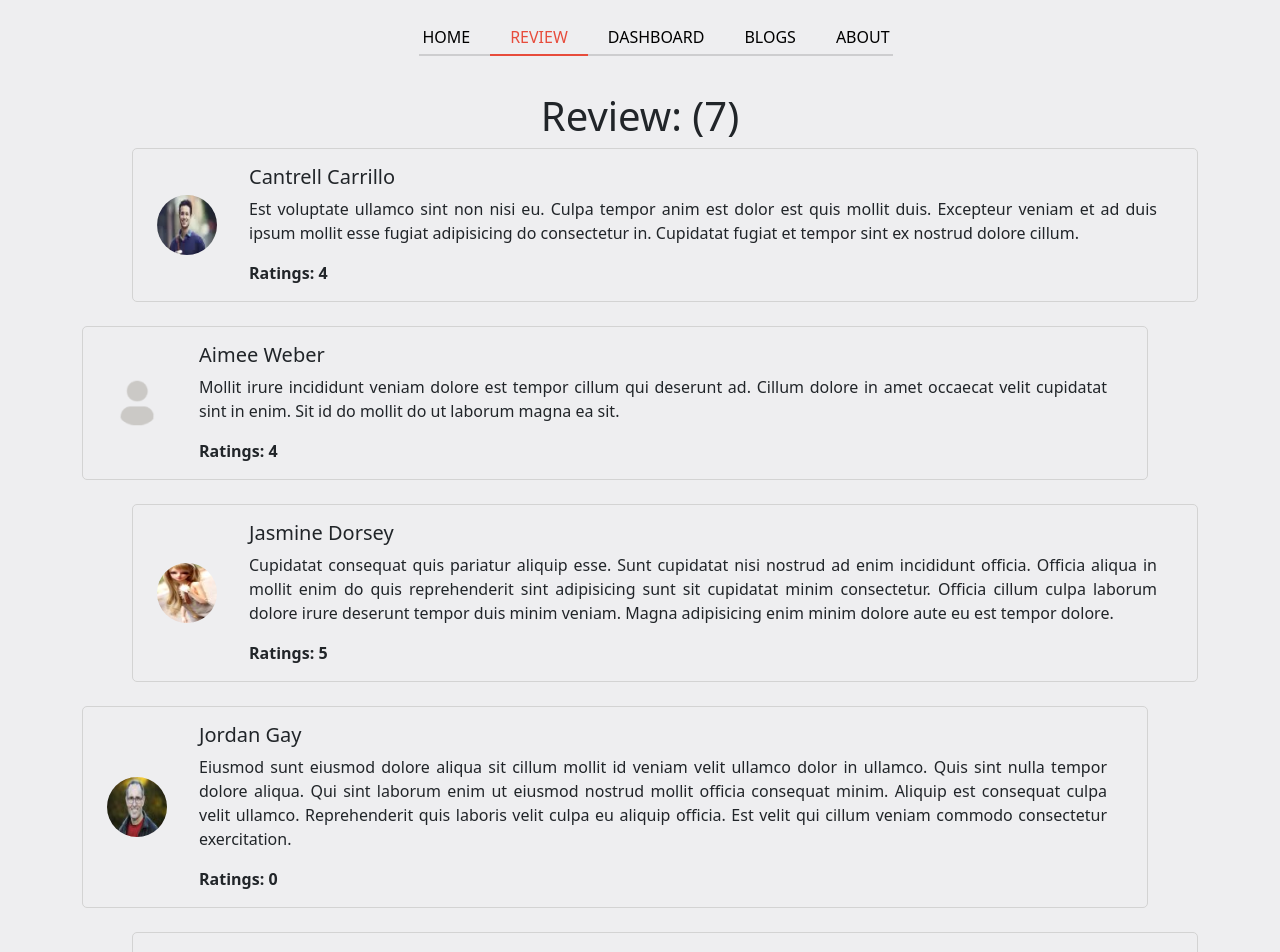
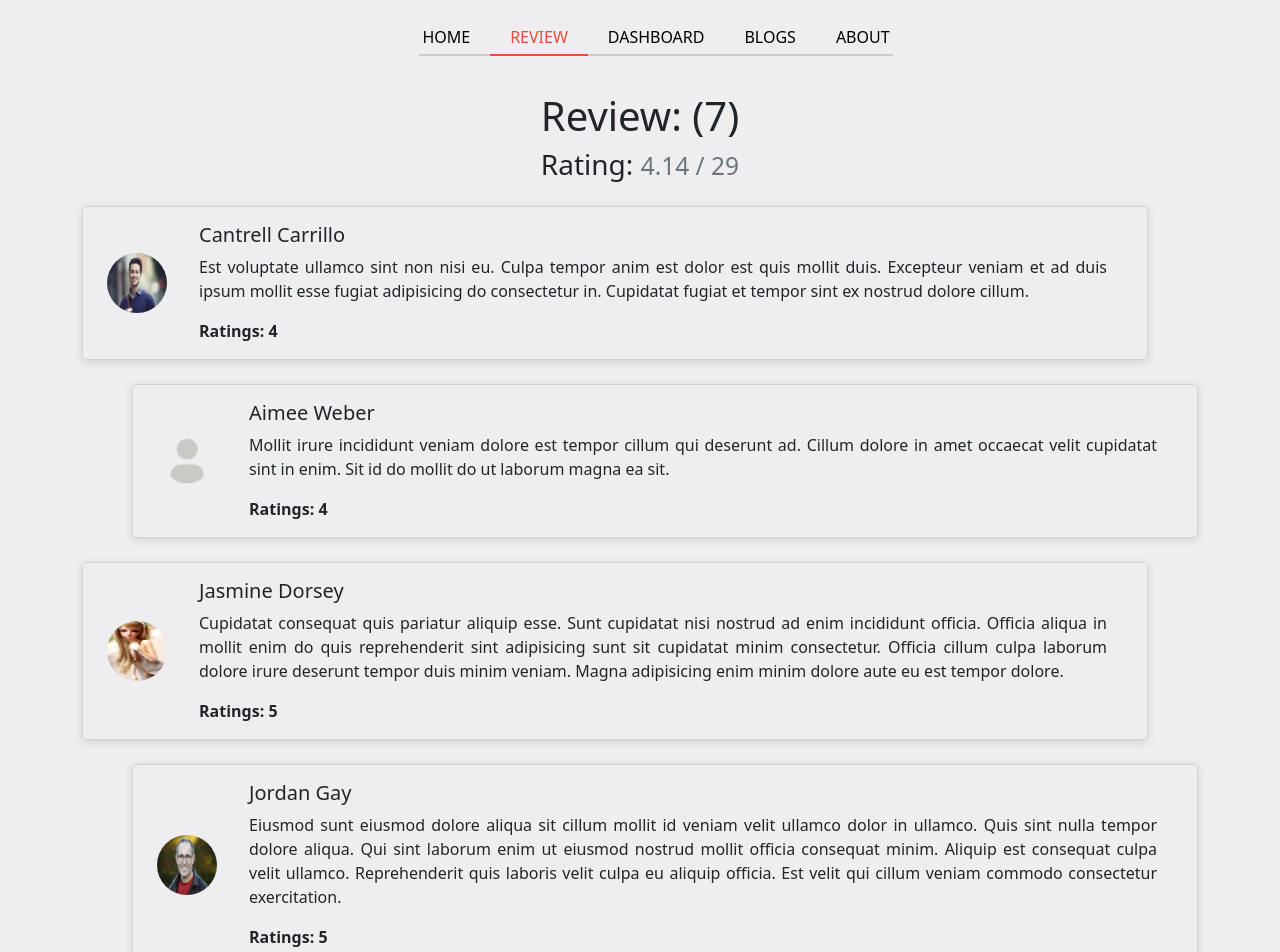
Before and after one commit to suronjit797/organic-firm, a React (Create React App) app: page /review in a window 1280 px wide. Shown: the top 952 px of the page. Built offline with nearby package versions, Linux system fonts and the light colour scheme.

Commit message:
responsive update

```diff
--- a/public/rating.json
+++ b/public/rating.json
@@ -24,7 +24,7 @@
         "picture": "images/user3.png",
         "name": "Jordan Gay",
         "review": "Eiusmod sunt eiusmod dolore aliqua sit cillum mollit id veniam velit ullamco dolor in ullamco. Quis sint nulla tempor dolore aliqua. Qui sint laborum enim ut eiusmod nostrud mollit officia consequat minim. Aliquip est consequat culpa velit ullamco. Reprehenderit quis laboris velit culpa eu aliquip officia. Est velit qui cillum veniam commodo consectetur exercitation.",
-        "ratings": 0
+        "ratings": 5
     },
     {
         "id": "6249d1362b9169c93d97911d",
@@ -38,13 +38,13 @@
         "picture": "images/user5.png",
         "name": "Christina Mann",
         "review": "Adipisicing exercitation cillum aute aute aliquip. Cillum laboris dolore voluptate ipsum nulla ex adipisicing. Mollit occaecat consequat enim commodo veniam cillum excepteur nostrud. Ex mollit quis enim excepteur aliquip voluptate aliquip qui fugiat officia ipsum consequat fugiat. In sunt proident quis commodo officia ipsum velit.",
-        "ratings": 0
+        "ratings": 3
     },
     {
         "id": "6249d136b6bc024af58e5b7d",
         "picture": "images/user6.png",
         "name": "Darla Gamble",
         "review": "Et laboris qui cillum laborum exercitation elit officia. Elit dolore est enim labore. Deserunt cupidatat pariatur voluptate officia cillum qui elit occaecat ad proident ex eu velit. Veniam duis minim sit esse ea proident. Esse aliqua sunt dolore nostrud ut eiusmod dolore ut. Et proident nostrud in ut.",
-        "ratings": 1
+        "ratings": 4
     }
 ]
--- a/src/components/ReviewCard/ReviewCard.css
+++ b/src/components/ReviewCard/ReviewCard.css
@@ -3,9 +3,19 @@
     align-items: center;
     border: 1px solid lightgray;
     border-radius: 5px;
+    box-shadow: rgba(99, 99, 99, 0.2) 0px 2px 8px 0px;
 }
 .review_card img{
     height: 60px;
     width: 60px;
     border-radius: 50%;
 }
+
+@media (max-width: 576px) {
+    .review_card{
+        flex-direction: column;
+        margin-left: 0 !important;
+        margin-right: 0 !important;
+        padding: 20px 0;
+    }
+}
--- a/src/page/Dashboard/Dashboard.js
+++ b/src/page/Dashboard/Dashboard.js
@@ -21,7 +21,7 @@ const Dashboard = () => {
 
                 <div className="col-md-6">
                     <h4 className="text-center text-primary text-uppercase"> Month wise sell </h4>
-                    <div className="p-5">
+                    <div className="px-5 pb-5 pt-3">
                         <ResponsiveContainer width='100%' aspect={4.0 / 3.0}>
                             <LineChart width={500} height={300} data={data} margin={{ top: 5, right: 20, bottom: 5, left: 0 }}>
                                 <Line type="monotone" dataKey="sell" stroke="#8884d8" activeDot={{ r: 8 }} />
@@ -33,10 +33,9 @@ const Dashboard = () => {
                     </div>
                 </div>
 
-
                 <div className="col-md-6">
                     <h4 className="text-center text-primary text-uppercase"> investment vs revenue </h4>
-                    <div className="p-5">
+                    <div className="px-5 pb-5 pt-3">
                         <ResponsiveContainer width='100%' aspect={4.0 / 3.0}>
                             <AreaChart
                                 width={500}
@@ -60,10 +59,9 @@ const Dashboard = () => {
                     </div>
                 </div>
 
-
                 <div className="col-md-6">
                     <h4 className="text-center text-primary text-uppercase"> investment vs revenue </h4>
-                    <div className="p-5">
+                    <div className="px-5 pb-5 pt-3">
                         <ResponsiveContainer width='100%' aspect={4.0 / 3.0}>
                             <BarChart
                                 width={500}
@@ -88,10 +86,9 @@ const Dashboard = () => {
                     </div>
                 </div>
 
-
                 <div className="col-md-6">
                     <h4 className="text-center text-primary text-uppercase"> investment vs revenue </h4>
-                    <div className="p-5">
+                    <div className="px-5 pb-5 pt-3">
                         <ResponsiveContainer width='100%' aspect={4.0 / 3.0}>
                             <PieChart width={400} height={400}>
                                 <Pie
@@ -117,7 +114,6 @@ const Dashboard = () => {
                     </div>
                 </div>
 
-
             </div>
         </section>
     );
--- a/src/page/Home/Home.js
+++ b/src/page/Home/Home.js
@@ -50,7 +50,7 @@ const Home = () => {
                     <img src={flatCabbage} alt="flatCabbage" />
                 </div>
                 <div className="col-md-7 col-lg-9">
-                    <h1 className="text-capitalize home_header">
+                    <h1 className="text-capitalize home_header my-4">
                         <span className='primary_color'>Flat </span> Cabbage
                     </h1>
                     <h4 className='fs-3 text-capitalize my-3'>
--- a/src/page/Review/ReviewPage.js
+++ b/src/page/Review/ReviewPage.js
@@ -11,16 +11,24 @@ const ReviewPage = () => {
 
     const [reviews] = useReview();
 
+    let reviewTotal = 0
+    reviews.map(review => (reviewTotal += (review.ratings)))
+    let reviewSum = (reviewTotal / (reviews.length)).toFixed(2)
+
+
 
     return (
         <div className='review_page'>
             <h1 className="text-center"> Review: ({reviews.length}) </h1>
+            <h3 className="text-center mb-4">
+                Rating: <small className='text-secondary'>{reviewSum} / {reviewTotal}</small>
+            </h3>
             {
                 reviews.length > 0 ? (
-                    reviews.map((review, ind) =>  <ReviewCard key={review.id} reviewItem={review} /> )
-                    ) : (
+                    reviews.map((review, ind) => <ReviewCard key={review.id} reviewItem={review} />)
+                ) : (
                     <p className="text-center text-danger"> No Review found</p>
-                    )
+                )
             }
         </div>
     );
```
Also changed, not shown: src/page/Review/ReviewPage.css (line endings or trailing spaces).
